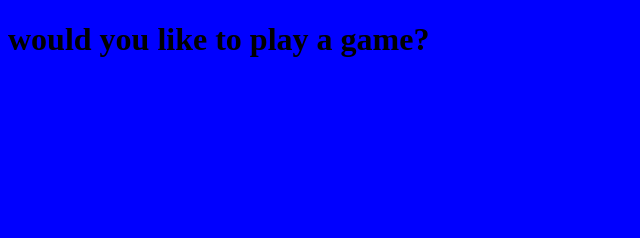
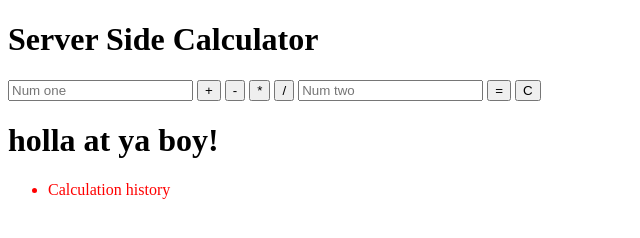
Before and after one commit to colinjaworski/weekend-challenge-server-calc, a website: page public/scripts/index.html in a window 1280 px wide. Shown: the whole page, without its empty margins (0-640 px from the left). Drawn offline with Linux system fonts and the light colour scheme.

Commit message:
installed stuff, setup html framework and ids

```diff
--- a/public/scripts/client.js
+++ b/public/scripts/client.js
@@ -1,5 +1,9 @@
 $(document).ready(onReady);
 
 function onReady() {
-    console.log('hello')
+    console.log('jquery is running', addInput());
 }
+
+function addInput(){
+    $('#output').append('<h1>holla at ya boy!</h1>')
+}
--- a/public/scripts/index.html
+++ b/public/scripts/index.html
@@ -11,19 +11,27 @@
 </head>
 <body>
     <header>
-        <h1>would you like to play a game?</h1>
-
+        <h1>Server Side Calculator</h1>
     </header>
     <main>
         <div>
-
+            <input placeholder="Num one" id="num1-input">
+            <button id="add-button">+</button>
+            <button id="subtract-button">-</button>
+            <button id="multiply-button">*</button>
+            <button id="divide-button">/</button>
+            <input placeholder="Num two" id= "num2-input">
+            <button id="equal-button">=</button>
+            <button id="clear-button">C</button>
         </div>
-        <div>
-
-        </div>
+        <div id= output></div>
     </main>
     <footer>
-        <div<</div>
+        <div>
+            <ul id="calc-history">
+                <li>Calculation history</li>
+            </ul>
+        </div>
     </footer>
 </body>
 </html>
--- a/public/scripts/style.css
+++ b/public/scripts/style.css
@@ -1,3 +1,3 @@
-body {
-    background-color: blue;
+#calc-history {
+    color: red;
 }
```
Also changed, not shown: package.json (added, +25 -0 lines), public/scripts/server.js (+18 -0 lines), 1 other file.
